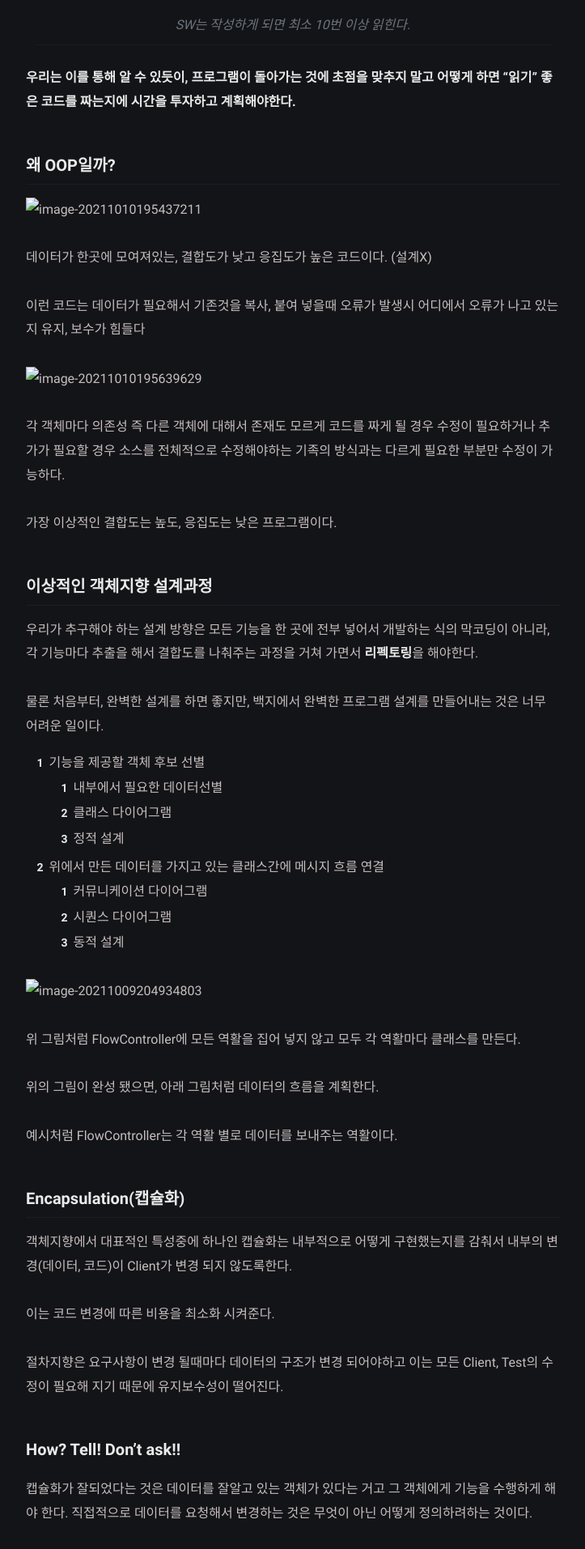
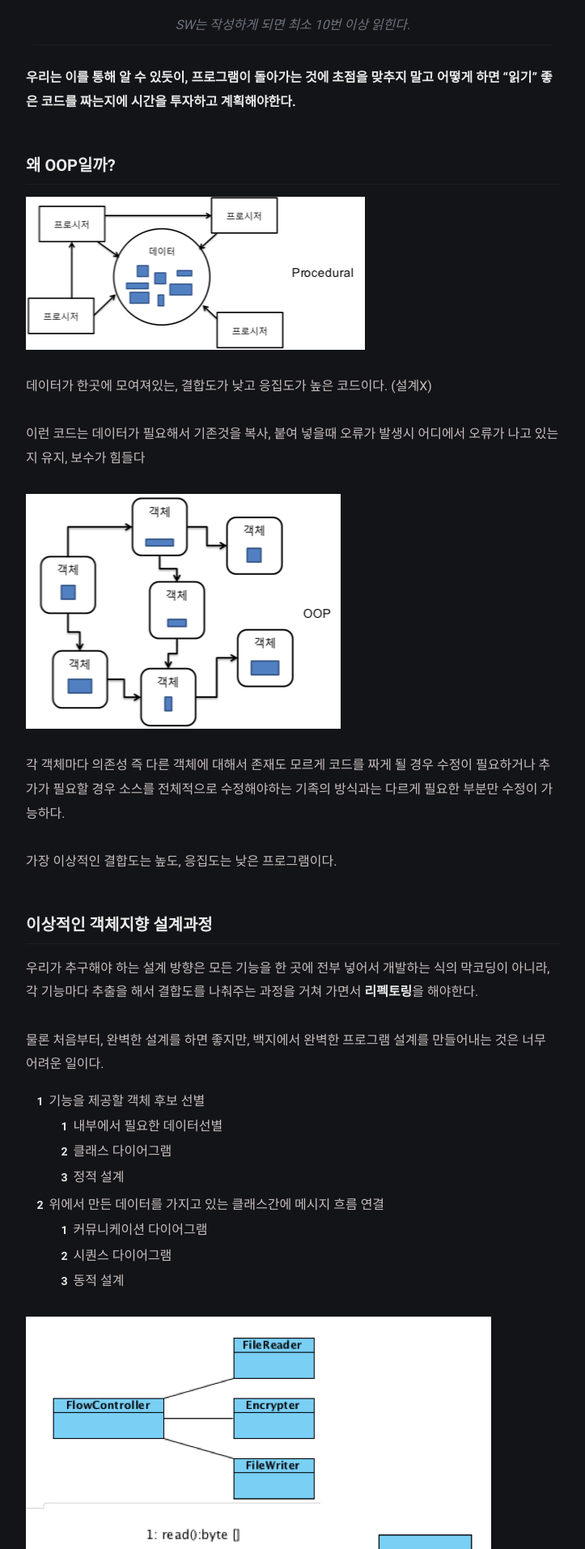
Before and after one commit to yeoung004/yeoung004.github.io, a Jekyll site: the page built from _posts/Clean_Code/2021-10-08-Clean-Code-OOP.md, in a window 1280 px wide. Shown: the part 596-2509 px from the top of the page at 81% size, without its empty margins (278-1001 px from the left). Built offline with Jekyll 4.4.1, drawn with Linux system fonts in a browser that asks for light colours.

Commit message:
fix url of image

```diff
--- a/_posts/Clean_Code/2021-10-08-Clean-Code-OOP.md
+++ b/_posts/Clean_Code/2021-10-08-Clean-Code-OOP.md
@@ -16,7 +16,7 @@
 
 ### 왜 OOP일까?
 
-![image-20211010195437211](image-20211010195437211.png)
+![image-20211010195437211](https://github.com/yeoung004/yeoung004.github.io/blob/main/_posts/Clean_Code/image-20211010195437211.png?raw=true)
 
 데이터가 한곳에 모여져있는, 결합도가 낮고 응집도가 높은 코드이다. (설계X)
 
@@ -26,7 +26,7 @@
 
 
 
-![image-20211010195639629](image-20211010195639629.png)
+![image-20211010195639629](https://github.com/yeoung004/yeoung004.github.io/blob/main/_posts/Clean_Code/image-20211010195639629.png?raw=true)
 
 각 객체마다 의존성 즉 다른 객체에 대해서 존재도 모르게 코드를 짜게 될 경우 수정이 필요하거나 추가가 필요할 경우 소스를 전체적으로 수정해야하는 기족의 방식과는 다르게 필요한 부분만 수정이 가능하다.
 
@@ -53,7 +53,7 @@
    2. 시퀀스 다이어그램
    3. 동적 설계
 
-![image-20211009204934803](image-20211009204934803.png)
+![image-20211009204934803](https://github.com/yeoung004/yeoung004.github.io/blob/main/_posts/Clean_Code/image-20211009204934803.png?raw=true)
 
 위 그림처럼 FlowController에 모든 역활을 집어 넣지 않고 모두 각 역활마다 클래스를 만든다.
 
@@ -101,7 +101,7 @@ if(member.isExpired()){...}
 
 ### Polymorphism(다형성)
 
-![image-20211010211834663](image-20211010211834663.png)
+![image-20211010211834663](https://github.com/yeoung004/yeoung004.github.io/blob/main/_posts/Clean_Code/image-20211010211834663.png?raw=true)
 
 > 한 객체는 여러가지(poly) 모습(morph)을 가질 수 있다.
 >
@@ -118,7 +118,7 @@ Zetmotorcycle 객체는 Motorcycle, ZetEngine 클래스 어느 모습이든지
 
 재사용이라는 것은 새로운 기능을 추가 할 때 기존에 짜놓은 로직이 새로운 기능으로 인해 구현체에서는 변경이 돼도, 변경이 되어서는 안된다.
 
-![image-20211010213324289](image-20211010213324289.png)
+![image-20211010213324289](https://github.com/yeoung004/yeoung004.github.io/blob/main/_posts/Clean_Code/image-20211010213324289.png?raw=true)
 
 어느 객체에서든지 Interface의 로직은 그대로 사용할 수 있어야한다.
 
```
